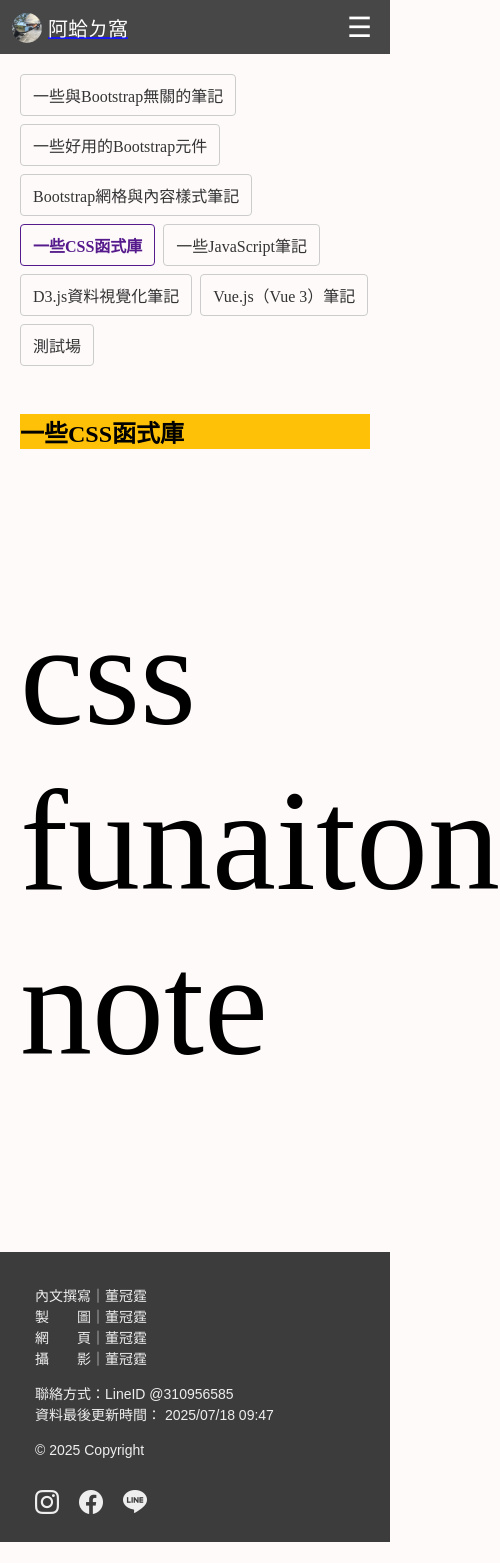
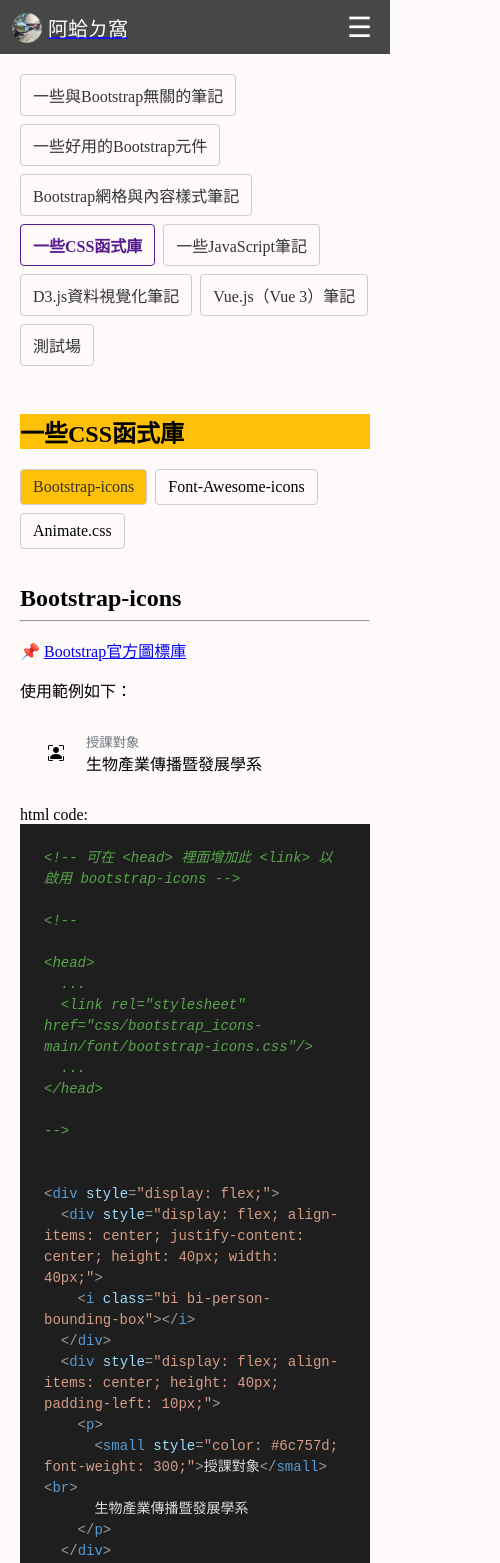
Before and after one commit to quanting56/Antinant-vue, a Vue app: page /web-note/css-function-note in a window 390 px wide. Shown: the top 1563 px of the page, 500 px wide, since content can reach past the window. Before the commit the page ends 1542 px from the top, so only its background shows below. Built offline with nearby package versions, Linux system fonts and the light colour scheme.

Commit message:
feat: 新增CssFunctionNoteView內容

```diff
--- a/package.json
+++ b/package.json
@@ -9,6 +9,7 @@
     "preview": "vite preview"
   },
   "dependencies": {
+    "animate.css": "^4.1.1",
     "bootstrap-icons": "^1.13.1",
     "highlight.js": "^11.11.1",
     "pinia": "^3.0.3",
--- a/src/views/WebNote/BootstrapNoteView.vue
+++ b/src/views/WebNote/BootstrapNoteView.vue
@@ -33,9 +33,11 @@
 
           <div class="content-body">
             <!-- 先顯示說明，再示範效果，再顯示程式碼 -->
-            <div class="description" v-if="currentTab.description">
-              <p>{{ currentTab.description }}</p>
-            </div>
+            <div
+              class="description"
+              v-if="currentTab.description"
+              v-html="currentTab.description"
+            ></div>
 
             <div class="demo">
               <!-- 若有component，就顯示component -->
--- a/src/views/WebNote/CssFunctionNoteView.vue
+++ b/src/views/WebNote/CssFunctionNoteView.vue
@@ -1,9 +1,265 @@
 <template>
-  <p>css funaiton note</p>
+  <div class="useful-bootstrap-component-view">
+    <!-- 整體分欄：左側 Nav, 右側 Content -->
+    <div class="layout">
+      <!-- 左側分頁列 -->
+      <nav class="sidebar">
+        <ul>
+          <li
+            v-for="tab in tabs"
+            :key="tab.id"
+            :class="{ active: tab.id === activeTab }"
+            @click="activeTab = tab.id"
+          >
+            {{ tab.title }}
+          </li>
+        </ul>
+      </nav>
+
+      <!-- 右側內容區 -->
+      <transition
+        name="fade"
+        mode="out-in"
+        @after-enter="handleHighlight"
+      >
+        <section class="content" v-if="currentTab" :key="currentTab.id">
+          <h3 class="content-title">{{ currentTab.title }}</h3>
+          <hr />
+
+          <div class="content-body">
+            <!-- 先顯示說明，再示範效果，再顯示程式碼 -->
+            <div
+              class="description"
+              v-if="currentTab.description"
+              v-html="currentTab.description"
+            ></div>
+
+            <div class="demo">
+              <!-- 若有component，就顯示component -->
+              <component v-if="currentTab.component" :is="currentTab.component"></component>
+              <!-- 否則用v-html顯示demo -->
+              <div
+                v-else
+                v-html="currentTab.demo"
+                :style="currentTab.demoStyle"
+              ></div>
+            </div>
+
+            <div class="code" v-if="currentTab.demo">
+              html code:
+              <pre><code class="html">{{ currentTab.demo }}</code></pre>
+
+              <template v-if="currentTab.demoJS">
+                javascript code:
+                <pre><code class="javascript">{{ currentTab.demoJS }}</code></pre>
+              </template>
+            </div>
+          </div>
+        </section>
+      </transition>
+    </div>
+  </div>
 </template>
 
-<script setup></script>
+<script setup>
+// 預先 import Highlight.js
+import hljs from "highlight.js/lib/core";
+import html from "highlight.js/lib/languages/xml";
+import javascript from "highlight.js/lib/languages/javascript";
+import "highlight.js/styles/vs2015.css";
+hljs.registerLanguage("html", html);
+hljs.registerLanguage("javascript", javascript);
+
+import { onMounted, ref, computed, nextTick } from "vue";
+
+// import照片，用於tabs
+// import ... from ...;
+
+const tabs = [
+  {
+    id: "bootstrapIconNote",
+    title: "Bootstrap-icons",
+    description: `<p>📌 <a href="https://icons.bootcss.com" target="_blank">Bootstrap官方圖標庫</a></p><p>使用範例如下：</p>`,
+    demoStyle: null,
+    component: null,
+    demo:
+`<!-- 可在 <head> 裡面增加此 <link> 以啟用 bootstrap-icons -->
+
+<!--
+
+<head>
+  ...
+  <link rel="stylesheet" href="css/bootstrap_icons-main/font/bootstrap-icons.css"/>
+  ...
+</head>
+
+-->
+
+
+<div style="display: flex;">
+  <div style="display: flex; align-items: center; justify-content: center; height: 40px; width: 40px;">
+    <i class="bi bi-person-bounding-box"></i>
+  </div>
+  <div style="display: flex; align-items: center; height: 40px; padding-left: 10px;">
+    <p>
+      <small style="color: #6c757d; font-weight: 300;">授課對象</small><br>
+      生物產業傳播暨發展學系
+    </p>
+  </div>
+</div>`,
+    demoJS: null
+  },
+  {
+    id: "fontawesomeIconNote",
+    title: "Font-Awesome-icons",
+    description: `<p>📌 <a href="https://fontawesome.com/icons" target="_blank">Font Awesome圖標庫</a></p>`,
+    demoStyle: null,
+    component: null,
+    demo: null,
+    demoJS: null
+  },
+  {
+    id: "animateCssNote",
+    title: "Animate.css",
+    description: `<p>📌 <a href="https://animate.style" target="_blank">Animate.css動畫庫</a></p><p>使用範例如下：</p>`,
+    demoStyle: null,
+    component: null,
+    demo:
+`<!-- 可在 <head> 裡面增加此 <link> 以啟用 Animate.css -->
+
+<!--
+
+<head>
+  ...
+  <link rel="stylesheet" href="css/animate_v4.1.1_min.css"/>
+  ...
+</head>
+
+-->
+
+
+<div style="padding-left: 60px; font-size: 30px;">
+  <p class="animate__animated animate__rubberBand animate__infinite">rubberBand動畫效果</p>
+</div>`,
+    demoJS: null
+  }
+  // ...把其他 tab 照此格式一一加入 tabs 陣列
+];
+
+const activeTab = ref(tabs[0].id);
+
+const currentTab = computed(() => {
+  return tabs.find(t => t.id === activeTab.value) || tabs[0];
+});
+
+// 每次切換後重新 highlight
+onMounted(() => {
+  nextTick(() => hljs.highlightAll());
+});
+
+function handleHighlight() {
+  nextTick(() => {
+    // 清除所有<code>上的data-highlighted屬性標記
+    document.querySelectorAll("pre code").forEach(el => {
+      delete el.dataset.highlighted;
+    });
+
+    // 重新高亮
+    hljs.highlightAll();
+  });
+};
+</script>
 
 <style scoped>
-p {font-size: 144px;}
+.useful-bootstrap-component-view {
+  max-width: 100%;
+}
+
+/* 分欄布局 */
+.layout {
+  display: flex;
+  gap: 20px;
+  margin-bottom: 32px;
+}
+
+/* 左側 Sidebar */
+.sidebar {
+  flex: 0 0 200px;
+}
+
+.sidebar ul {
+  list-style: none;
+  padding: 0;
+  margin: 0;
+}
+
+.sidebar li {
+  padding: 10px;
+  cursor: pointer;
+  border-radius: 4px;
+  margin-bottom: 4px;
+}
+
+.sidebar li.active {
+  background-color: #ffc107; /* bootstrap warning color */
+  color: #333333;
+}
+
+.sidebar li:hover:not(.active) {
+  background-color: #eeeeee;
+}
+
+/* 右側 Content */
+/* 淡入淡出動畫：fade */
+.fade-enter-active, .fade-leave-active {
+  transition: opacity 0.12s ease;
+}
+.fade-enter-from, .fade-leave-to {
+  opacity: 0;
+}
+
+.content {
+  flex: 1;
+}
+
+.content-title {
+  font-size: 24px;
+  margin-top: 0;
+  margin-bottom: 8px;
+}
+
+/* Demo 區塊樣式 */
+.demo {
+  padding: 16px;
+  margin-bottom: 16px;
+}
+
+/* 其他樣式寫在style.css裡 */
+pre code {
+  padding: 24px;
+}
+
+/* 響應式結構，斷點為 992px */
+@media (max-width: 992px) {
+  .layout {
+    flex-direction: column;
+  }
+
+  .sidebar {
+    margin-bottom: 16px;
+    flex: 0;
+  }
+
+  .sidebar ul {
+    display: flex;
+    flex-wrap: wrap;
+    gap: 8px;
+  }
+
+  .sidebar li {
+    margin-bottom: 0; /* 移除原本的垂直 margin */
+    padding: 8px 12px;
+    border: 1px solid #cccccc;
+  }
+}
 </style>
--- a/src/views/WebNote/UsefulBootstrapComponentView.vue
+++ b/src/views/WebNote/UsefulBootstrapComponentView.vue
@@ -33,9 +33,11 @@
 
           <div class="content-body">
             <!-- 先顯示說明，再示範效果，再顯示程式碼 -->
-            <div class="description" v-if="currentTab.description">
-              <p>{{ currentTab.description }}</p>
-            </div>
+            <div
+              class="description"
+              v-if="currentTab.description"
+              v-html="currentTab.description"
+            ></div>
 
             <div class="demo">
               <!-- 若有component，就顯示component -->
@@ -690,19 +692,19 @@ const tabs = [
   {
     id: "noteScrollspy",
     title: "滾動監控（Scrollspy）",
-    description: null,
+    description: `<p>可至 <a href="https://bootstrap5.hexschool.com/docs/5.1/components/scrollspy/" target="_blank">官方文件</a> 查看效果</p>`,
     demoStyle: null,
     component: null,
-    demo: `<!-- 可至 https://bootstrap5.hexschool.com/docs/5.1/components/scrollspy/ 查看效果 -->`,
+    demo: null,
     demoJS: null
   },
   {
     id: "noteToasts",
     title: "吐司（Toasts）",
-    description: null,
+    description: `<p>可至 <a href="https://bootstrap5.hexschool.com/docs/5.1/components/toasts/" target="_blank">官方文件</a> 查看效果</p>`,
     demoStyle: null,
     component: null,
-    demo: `<!-- 可至 https://bootstrap5.hexschool.com/docs/5.1/components/toasts/ 查看效果 -->`,
+    demo: null,
     demoJS: null
   }
   // ...把其他 tab 照此格式一一加入 tabs 陣列
--- a/src/views/WebNote/WebNoteSimpleView.vue
+++ b/src/views/WebNote/WebNoteSimpleView.vue
@@ -28,9 +28,11 @@
 
           <div class="content-body">
             <!-- 先顯示說明，再示範效果，再顯示程式碼 -->
-            <div class="description" v-if="currentTab.description">
-              <p>{{ currentTab.description }}</p>
-            </div>
+            <div
+              class="description"
+              v-if="currentTab.description"
+              v-html="currentTab.description"
+            ></div>
 
             <div class="demo">
               <!-- 若有component，就顯示component -->
@@ -74,7 +76,7 @@ const tabs = [
   {
     id: "noteSpacing",
     title: "字的間距",
-    description: "字間距測試",
+    description: "<p>字間距測試</p>",
     demoStyle: null,
     component: null,
     demo:
@@ -88,7 +90,7 @@ const tabs = [
   {
     id: "noteTextShadow",
     title: "文字陰影",
-    description: "文字陰影測試（text-shadow）",
+    description: "<p>文字陰影測試（text-shadow）</p>",
     demoStyle: "font-size: 24px;",
     component: null,
     demo:
@@ -152,7 +154,7 @@ const tabs = [
   {
     id: "noteDropDownHref",
     title: "下拉式超連結",
-    description: "透過超連結下拉式清單到新網頁",
+    description: "<p>透過超連結下拉式清單到新網頁</p>",
     demoStyle: null,
     component: defineAsyncComponent(() =>
       import("../../components/WebNoteView/WebNoteSimpleView/DemoNoteDropDownHref.vue")
@@ -182,7 +184,7 @@ function toSearchEngine() {
   {
     id: "noteMoveToChangeImg",
     title: "移動游標換照片",
-    description: "移動游標改變顯示圖標（JavaScript／jQuery）",
+    description: "<p>移動游標改變顯示圖標（JavaScript／jQuery）</p>",
     demoStyle: null,
     component: defineAsyncComponent(() =>
       import("../../components/WebNoteView/WebNoteSimpleView/DemoNoteImageHoverSwitch.vue")
```
Also changed, not shown: src/main.js (+10 -7 lines), 1 other file (tests, documents, lock files or other folders).
